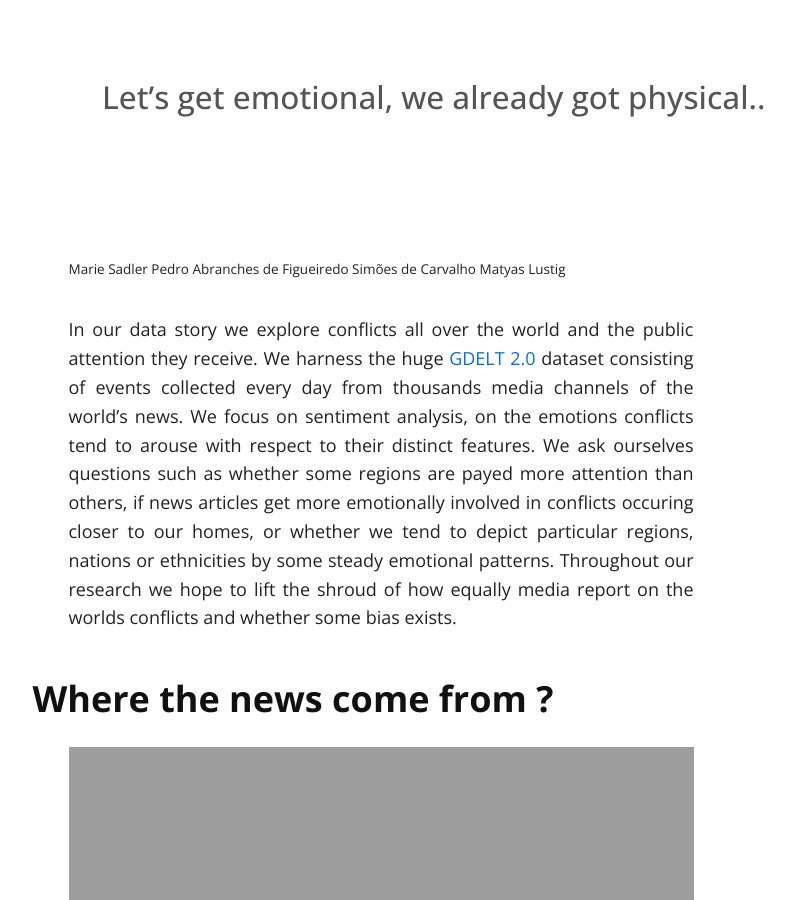
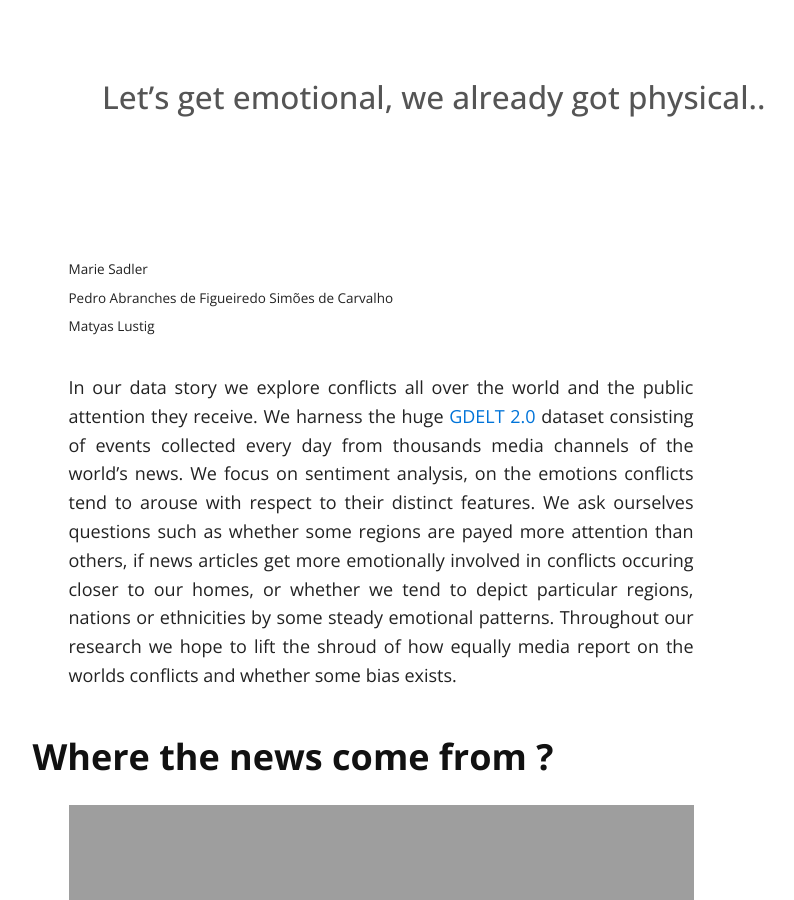
Before and after one commit to marycate/Matterhorn-ADA.github.io, a Jekyll site: the page built from index.md, in a window 1280 px wide and 900 px high, scrolled down 365 px. Shown: the whole window, without its empty margins (259-1053 px from the left). Built offline with Jekyll 4.4.1, drawn with Linux system fonts in a browser that asks for light colours; nearby versions of some CDN libraries; our own code applies the rules of GitHub Pages for plain Markdown files.

Commit message:
Update index.md

```diff
--- a/index.md
+++ b/index.md
@@ -5,9 +5,10 @@ layout: default
 ## Let's get emotional, we already got physical..
 
 <sup>
-Marie Sadler
-Pedro Abranches de Figueiredo Simões de Carvalho
-Matyas Lustig </sup>
+Marie Sadler <br>
+Pedro Abranches de Figueiredo Simões de Carvalho <br>
+Matyas Lustig <br>
+</sup>
 
 In our data story we explore conflicts all over the world and the public attention they receive. We harness the huge [GDELT 2.0](https://www.gdeltproject.org/) dataset consisting of events collected every day from thousands media channels of the world's news. We focus on sentiment analysis, on the emotions conflicts tend to arouse with respect to their distinct features. We ask ourselves questions such as whether some regions are payed more attention than others, if news articles get more emotionally involved in conflicts occuring closer to our homes, or whether we tend to depict particular regions, nations or ethnicities by some steady emotional patterns. Throughout our research we hope to lift the shroud of how equally media report on the worlds conflicts and whether some bias exists.
 {: style="text-align: justify"}
```
